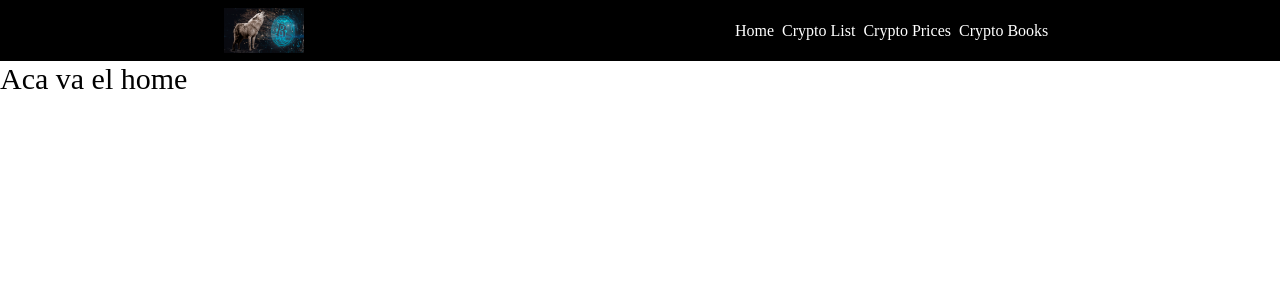
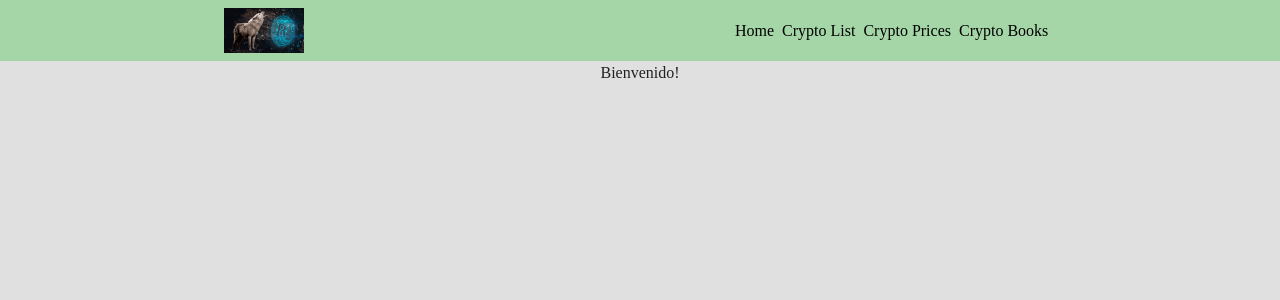
Before and after one commit to LobitoARG/Crypto_1, a React (Create React App) app: page / in a window 1280 px wide. Shown: the top 300 px of the page. Built offline with nearby package versions, Linux system fonts and the light colour scheme.

Commit message:
minor changes

```diff
--- a/src/components/Header.js
+++ b/src/components/Header.js
@@ -4,7 +4,7 @@ import Logo from "./Logo";
 
 function Header(){
     return(
-        <header className='bg-black text-white'>
+        <header className='bg-[#a5d6a7] text-[#212121]]'>
             <div className="flex justify-around items-center p-2">
                 <div className="w-100%">
                 <Logo/>
--- a/src/components/Home.js
+++ b/src/components/Home.js
@@ -1,9 +1,9 @@
 
 function Home(){
     return(
-        <>
-        <h1 className="text-3xl">Aca va el home</h1>
-        </>
+        <div className=" bg-[#e0e0e0] h-[100vh] text-[#212121] text-center">
+        <h1>Bienvenido!</h1>
+        </div>
     )
 }
 
```
